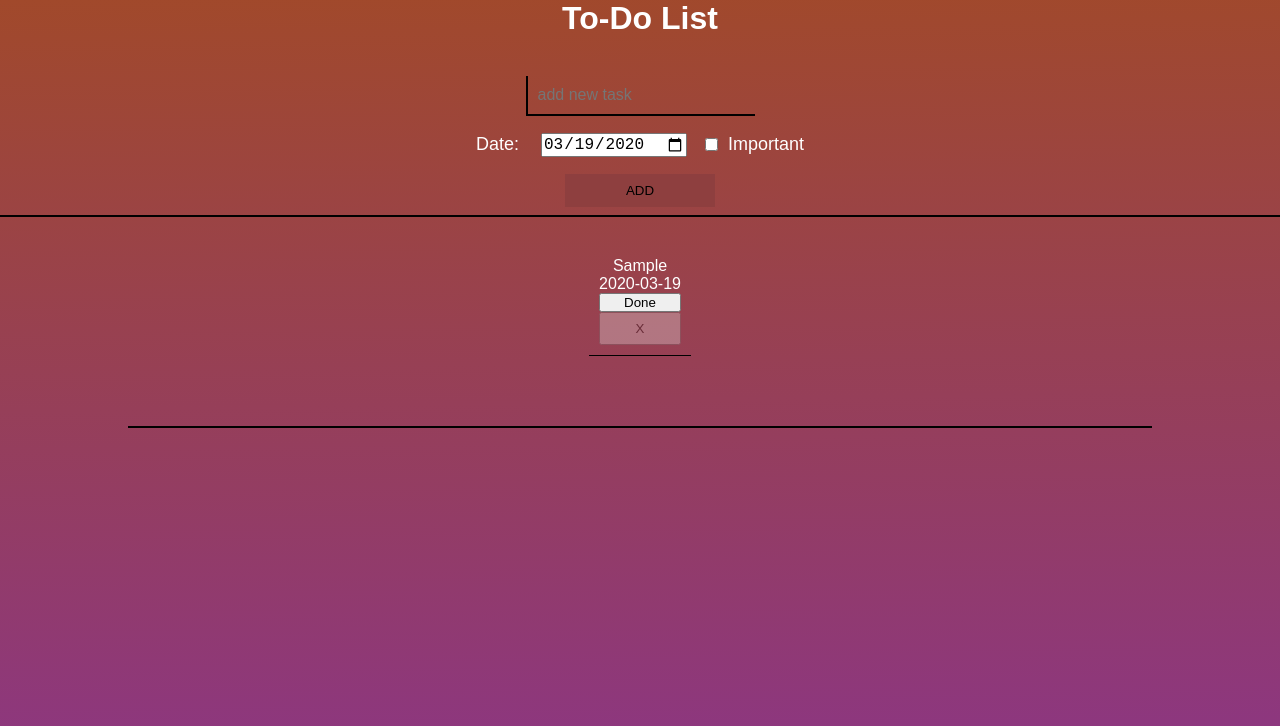
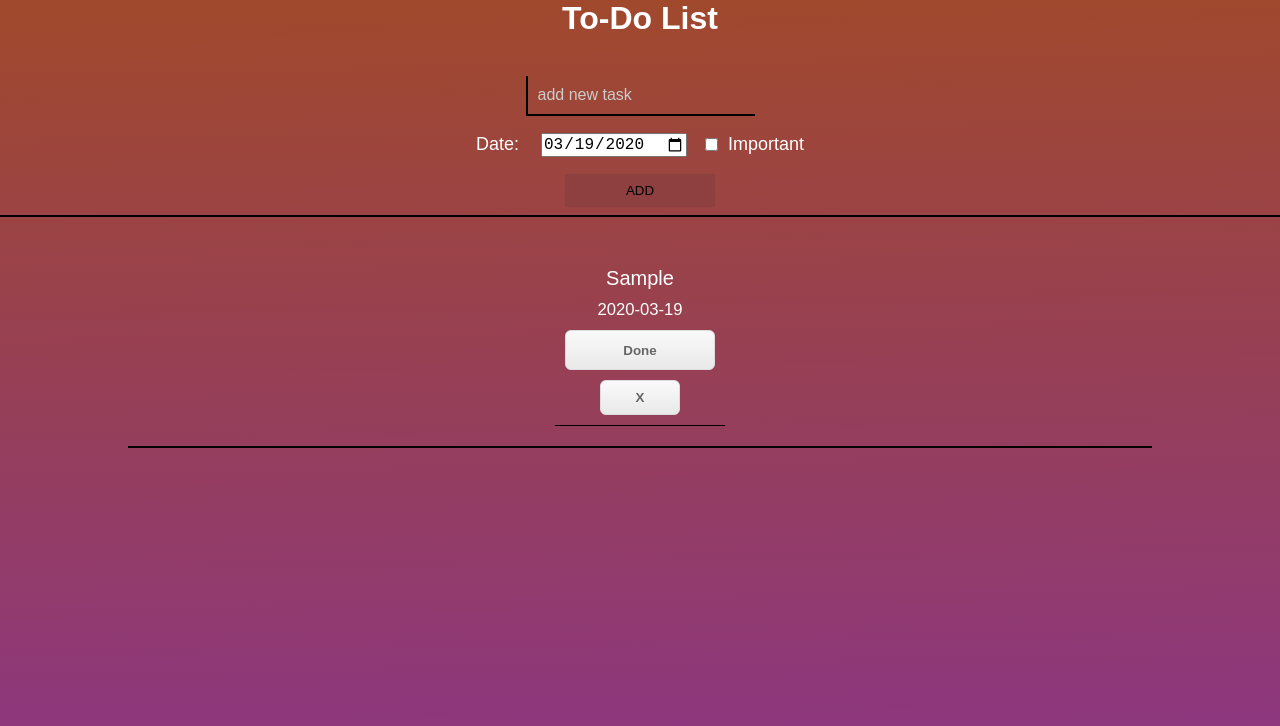
Before and after one commit to stoqel33/ReactToDoProject, a React (Create React App) app: page / in a window 1280 px wide. Both pictures are taken after typing "Sample" into the empty fields and a click on the button "ADD". Shown: the top 726 px of the page. Built offline with nearby package versions, Linux system fonts and the light colour scheme.

Commit message:
add style for tasks elements

```diff
--- a/src/Components/Task/AddTask/AddTask.css
+++ b/src/Components/Task/AddTask/AddTask.css
@@ -17,6 +17,9 @@
   border-bottom: 2px solid black;
   background: transparent;
   outline: none;
+}
+.textInput::placeholder{
+  color: #ccc;
 }
 .infoAdd{
   display: flex;
--- a/src/Components/Task/TaskItem/TaskItem.css
+++ b/src/Components/Task/TaskItem/TaskItem.css
@@ -1,47 +1,64 @@
 .taskItem{
-  display: grid;
-  /* grid-template-columns: 450px 200px 60px 50px; */
+  display: flex;
+  flex-direction: column;
+  align-items: center;
+  padding: 10px;
+  font-size: 20px;
+  margin-bottom: 20px;
+  border-bottom: 1px solid black;
+}
+.taskItemDone{
+  display: flex;
+  flex-direction: column;
   align-items: center;
   padding: 10px;
   margin-bottom: 20px;
   border-bottom: 1px solid black;
 }
-
-.taskItemDone{
-  display: grid;
-  /* grid-template-columns: 450px 200px 60px; */
-  align-items: center;
-  padding: 10px;
-  margin-bottom: 20px;
-  border-bottom: 1px solid black;
-}
-
 .taskItem p {
   max-width: 80vw;
   word-wrap: break-word;
 }
-
 .taskText {
   max-width: 80vw;
   text-align: left;
   margin-bottom: 20px;
   word-wrap: break-word;
 }
-
 .taskItemDone .done{
   margin-bottom: 5px;
 }
-
 .done{
-  color: rebeccapurple;
+  font-weight: 700;
+  color: red;
 }
-
 .red{
   color: red;
 }
-
-.close{
-  position: relative;
-  height: 33px;
-  opacity: 0.3;
+.closeBtn{
+  width: 80px;
+  height: 35px;
+  background:linear-gradient(to bottom, #f9f9f9 5%, #e9e9e9 100%);
+  background-color:#f9f9f9;
+  border-radius:6px;
+	border:1px solid #dcdcdc;
+	cursor:pointer;
+	color:#666666;
+	font-weight:bold;
+	text-decoration:none;
 }
+.doneBtn{
+  width: 150px;
+  height: 40px;
+  background:linear-gradient(to bottom, #f9f9f9 5%, #e9e9e9 100%);
+  background-color:#f9f9f9;
+  border-radius:6px;
+	border:1px solid #dcdcdc;
+	cursor:pointer;
+	color:#666666;
+	font-weight:bold;
+	text-decoration:none;
+}
+.taskItem > *{
+  margin-top: 10px;
+}
--- a/src/Components/Task/TaskItem/TaskItem.js
+++ b/src/Components/Task/TaskItem/TaskItem.js
@@ -7,13 +7,13 @@ const TaskItem = ({ task, deleteTask, doneTask }) => {
     return (
       <div className="taskItem">
         {task.important ?
-          <p className='red'>{task.text}</p> : <p>{task.text}</p>
+          <p className='red'>{task.text.toUpperCase()}</p> : <p>{task.text}</p>
         }
-        <p>{task.date}</p>
-        <button onClick={() => doneTask(task.id)}>
+        <small>{task.date}</small>
+        <button onClick={() => doneTask(task.id)} className="doneBtn">
           Done
       </button>
-        <button onClick={() => deleteTask(task.id)} className="close">
+        <button onClick={() => deleteTask(task.id)} className="closeBtn">
           X
       </button>
       </div>
@@ -26,7 +26,7 @@ const TaskItem = ({ task, deleteTask, doneTask }) => {
           <div>
             <p className="done">Done: {task.finishDate}</p>
           </div>
-          <button onClick={() => deleteTask(task.id)} className="close">
+          <button onClick={() => deleteTask(task.id)} className="closeBtn">
             X
           </button>
         </div>
--- a/src/Components/Task/TaskList/TaskList.css
+++ b/src/Components/Task/TaskList/TaskList.css
@@ -4,7 +4,6 @@
   align-items: center;
 
   width: 80%;
-  padding-bottom: 50px;
-  margin-bottom: 50px;
+  margin-bottom: 20px;
   border-bottom: 2px solid black;
 }
--- a/src/Components/Task/TaskList/TaskList.js
+++ b/src/Components/Task/TaskList/TaskList.js
@@ -23,9 +23,12 @@ const TaskList = ({ tasks, deleteTask, doneTask }) => {
 
   return (
     <>
-      <div className="taskList">
-        {taskActive.sort()}
-      </div>
+      {tasks.length > 0 ?
+        <div className="taskList">
+          {taskActive.sort()}
+        </div>
+        : null
+      }
       {doneTasks.length > 5 ? <p>Last 5 tasks:</p> : null}
       <div>{taskDone.slice(0, 5)}</div>
     </>
```
